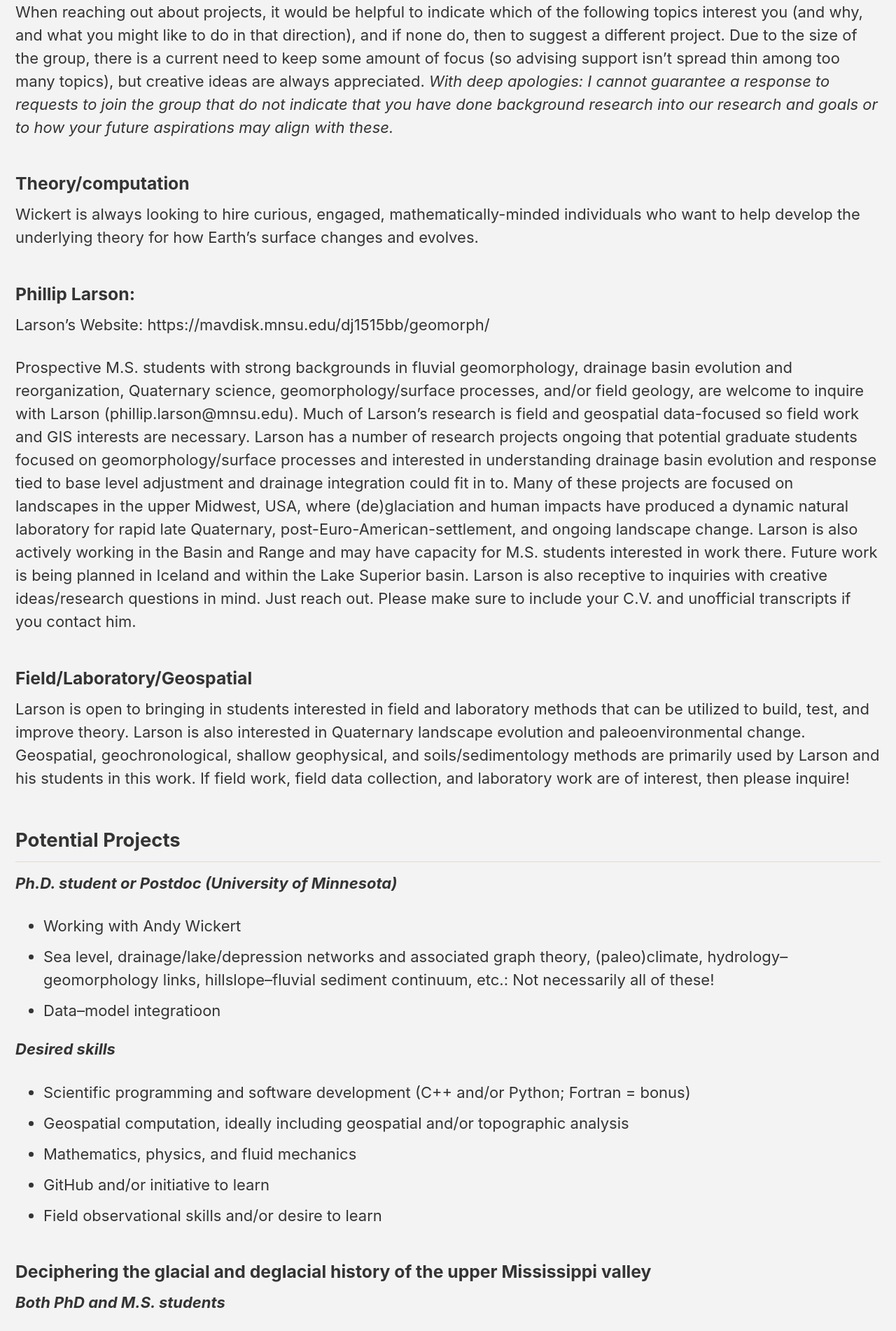
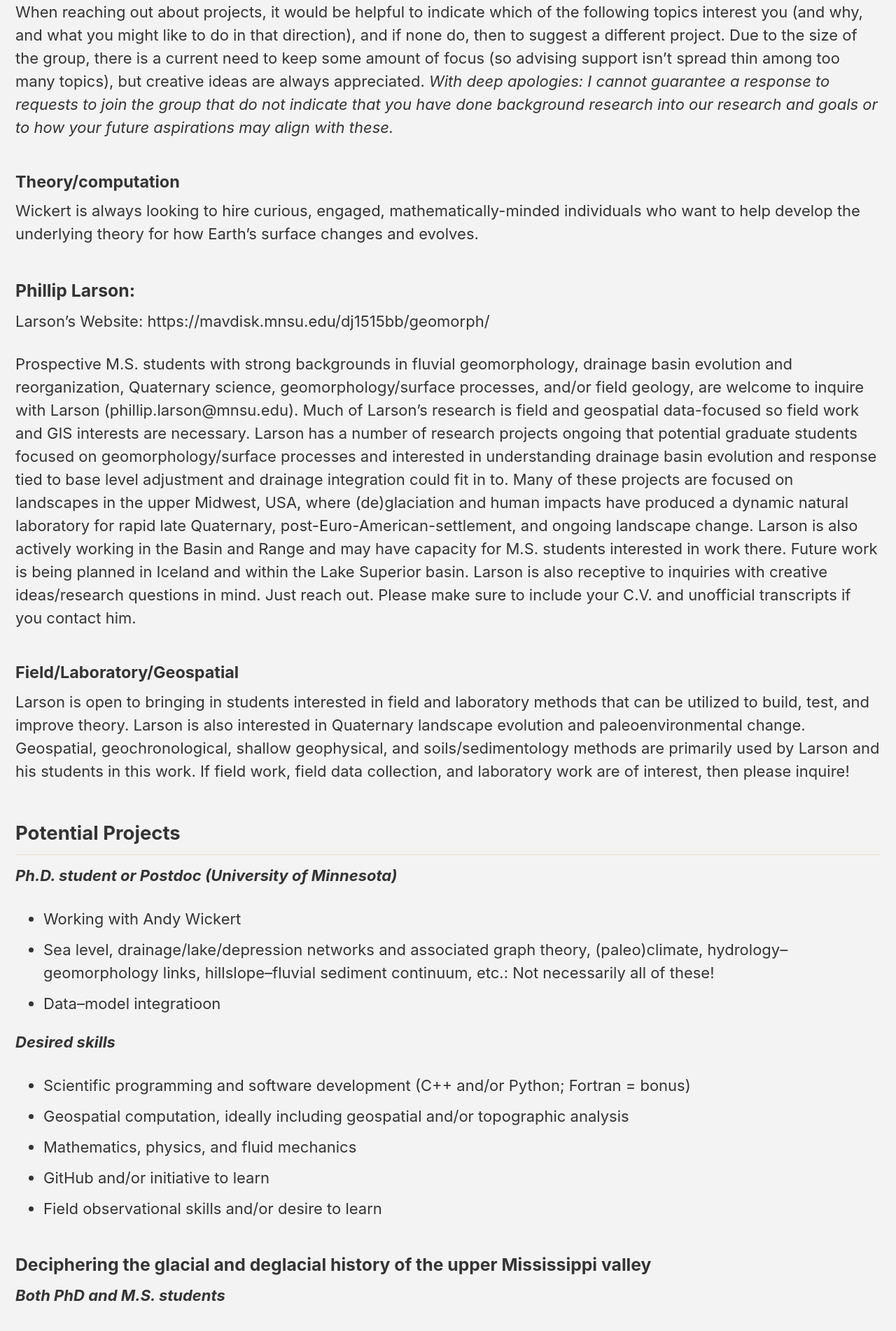
Before and after one commit to MNiMORPH/MNiMORPH.github.io, a Jekyll site: the page built from _pages/prospective.md, in a window 1280 px wide. Shown: the part 3079-4981 px from the top of the page at 70% size. Built offline with Jekyll 4.4.1, drawn with Linux system fonts in a browser that asks for light colours; cached includes are drawn as plain includes; nearby versions of some CDN libraries.

Commit message:
Update headers

```diff
--- a/_pages/prospective.md
+++ b/_pages/prospective.md
@@ -44,21 +44,21 @@
 
 ## Prospective Students
 
-### **Andy Wickert:**
+### Andy Wickert:
 Research broadly focuses on questions of river systems, sea level, glaciers, and paleoclimate. Our primary tools are continuum mechanics, computational analyses, instrumentation design, data synthesis, and field measurements. I am generally in search of students with strong mathematics/engineering/fluid mechanics backgrounds, though I do also bring in more traditional geologists/geographers.
 
 Wickert's group is currently quite large, but he would consider applicants for projects in the general topics below. When reaching out about projects, it would be helpful to indicate which of the following topics interest you (and why, and what you might like to do in that direction), and if none do, then to suggest a different project. Due to the size of the group, there is a current need to keep some amount of focus (so advising support isn't spread thin among too many topics), but creative ideas are always appreciated. *With deep apologies: I cannot guarantee a response to requests to join the group that do not indicate that you have done background research into our research and goals or to how your future aspirations may align with these.*
 
-### Theory/computation
+#### Theory/computation
 
 Wickert is always looking to hire curious, engaged, mathematically-minded individuals who want to help develop the underlying theory for how Earth's surface changes and evolves.
 
-### **Phillip Larson:**
+### Phillip Larson:
 Larson's Website: https://mavdisk.mnsu.edu/dj1515bb/geomorph/
 
 Prospective M.S. students with strong backgrounds in fluvial geomorphology, drainage basin evolution and reorganization, Quaternary science, geomorphology/surface processes, and/or field geology, are welcome to inquire with Larson (phillip.larson@mnsu.edu). Much of Larson's research is field and geospatial data-focused so field work and GIS interests are necessary.  Larson has a number of research projects ongoing that potential graduate students focused on geomorphology/surface processes and interested in understanding drainage basin evolution and response tied to base level adjustment and drainage integration could fit in to.  Many of these projects are focused on landscapes in the upper Midwest, USA, where (de)glaciation and human impacts have produced a dynamic natural laboratory for rapid late Quaternary, post-Euro-American-settlement, and ongoing landscape change. Larson is also actively working in the Basin and Range and may have capacity for M.S. students interested in work there. Future work is being planned in Iceland and within the Lake Superior basin. Larson is also receptive to inquiries with creative ideas/research questions in mind.  Just reach out.  Please make sure to include your C.V. and unofficial transcripts if you contact him.
 
-### Field/Laboratory/Geospatial
+#### Field/Laboratory/Geospatial
 
 Larson is open to bringing in students interested in field and laboratory methods that can be utilized to build, test, and improve theory.  Larson is also interested in Quaternary landscape evolution and paleoenvironmental change.  Geospatial, geochronological, shallow geophysical, and soils/sedimentology methods are primarily used by Larson and his students in this work.  If field work, field data collection, and laboratory work are of interest, then please inquire!
 
```
